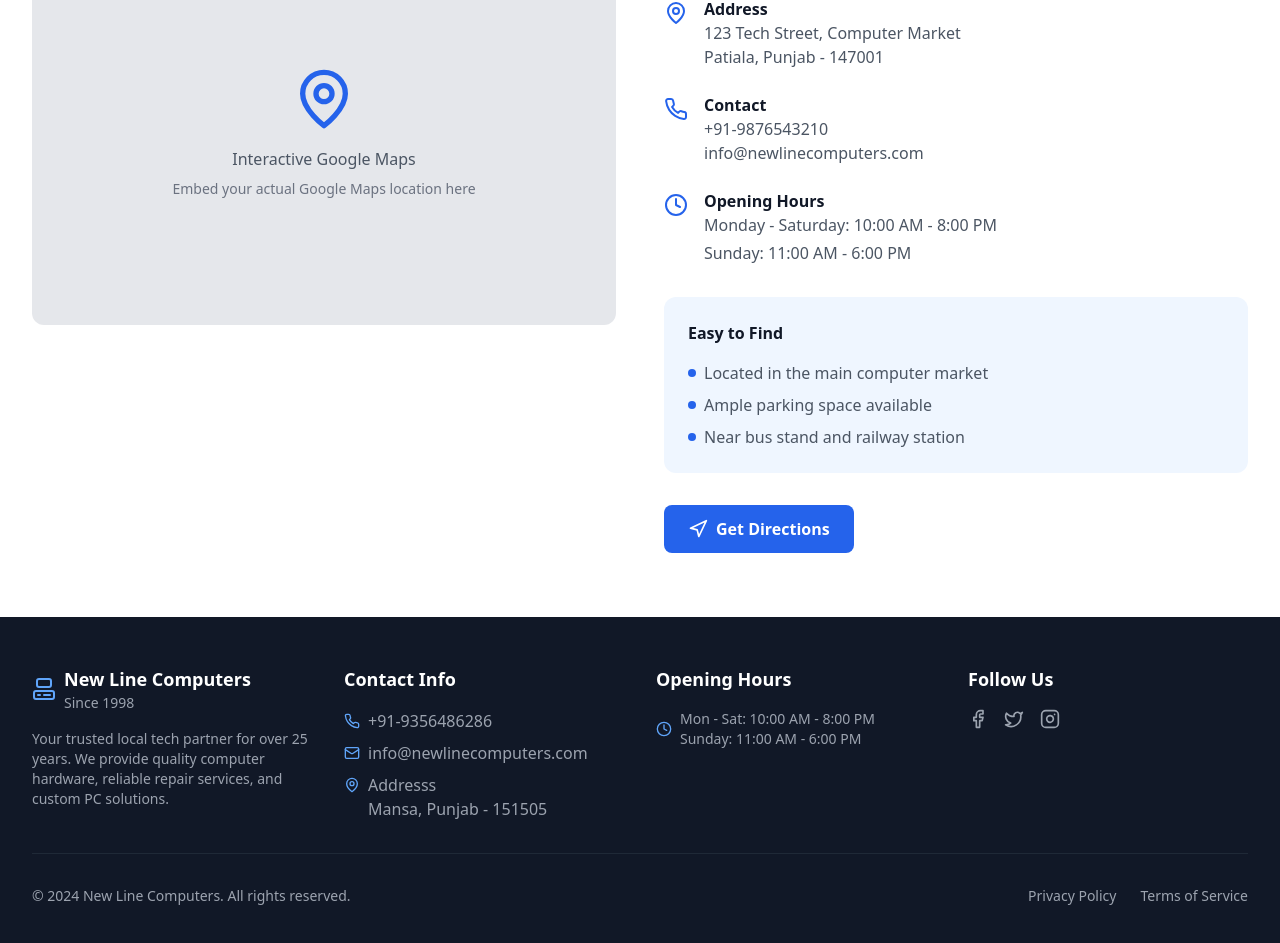
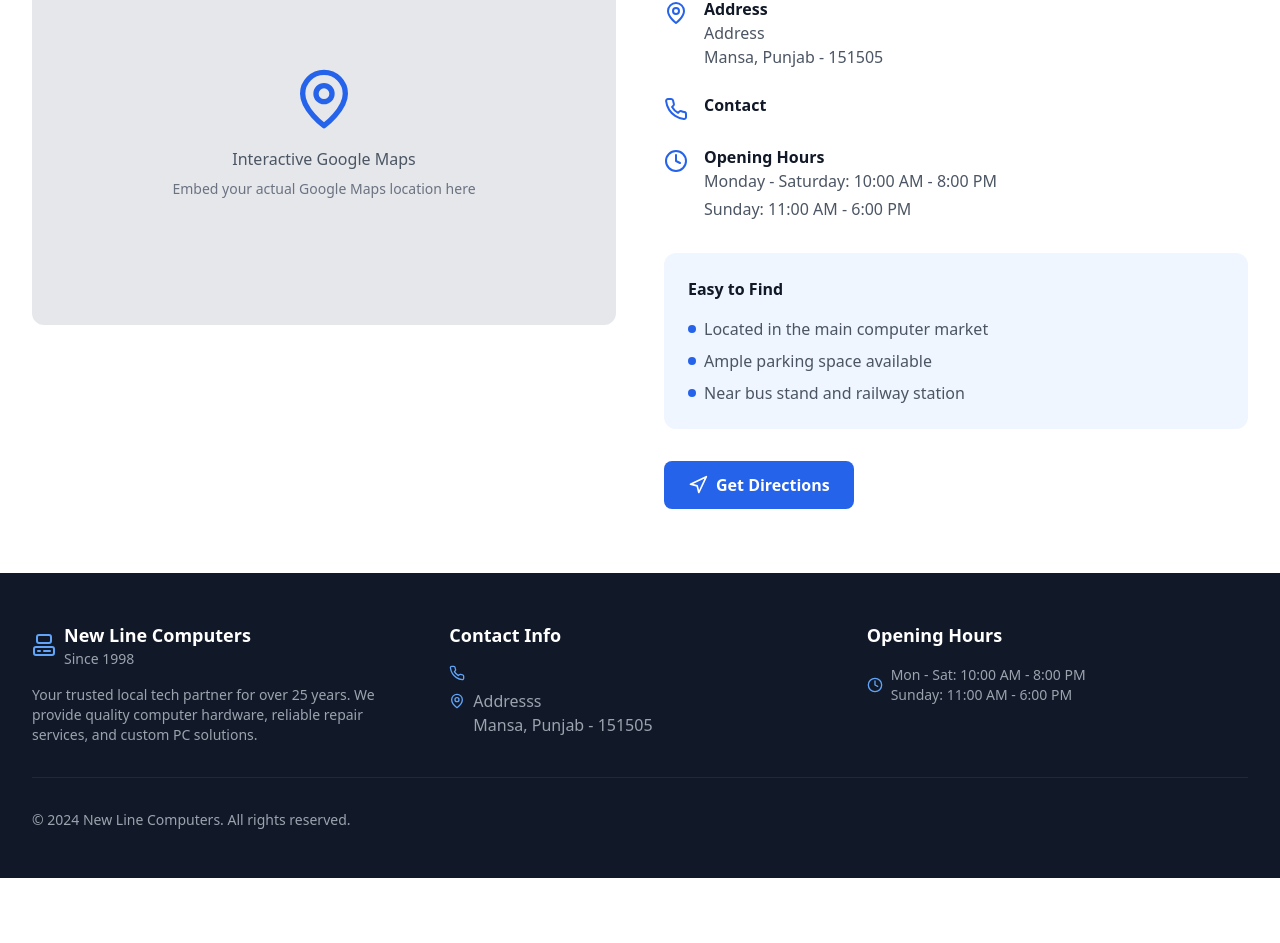
Before and after one commit to G5277/new-line-computers, a React (Vite) app: page / in a window 1280 px wide. Shown: the part 5079-6022 px from the top of the page. After the commit the page ends 5957 px from the top, so only its background shows below. Built offline with nearby package versions, Linux system fonts and the light colour scheme.

Commit message:
phone number issue solved

```diff
--- a/src/components/Footer.tsx
+++ b/src/components/Footer.tsx
@@ -1,11 +1,13 @@
 import React from 'react';
-import { Computer, Phone, Mail, MapPin, Clock, Facebook, Twitter, Instagram } from 'lucide-react';
+import { Computer, Phone, MapPin, Clock } from 'lucide-react';
 
 const Footer = () => {
+  const phoneNumber = import.meta.env.VITE_PHONE_NUMBER
+
   return (
     <footer className="bg-gray-900 text-white">
       <div className="max-w-7xl mx-auto px-4 sm:px-6 lg:px-8 py-12">
-        <div className="grid grid-cols-1 md:grid-cols-2 lg:grid-cols-4 gap-8">
+        <div className="grid grid-cols-1 md:grid-cols-2 lg:grid-cols-3 gap-9">
           {/* Company Info */}
           <div className="space-y-4">
             <div className="flex items-center space-x-2">
@@ -27,14 +29,8 @@ const Footer = () => {
             <div className="space-y-2">
               <div className="flex items-center space-x-2">
                 <Phone className="h-4 w-4 text-blue-400" />
-                <a href="tel:+91-9876543210" className="text-gray-400 hover:text-white transition-colors">
-                  +91-9356486286
-                </a>
-              </div>
-              <div className="flex items-center space-x-2">
-                <Mail className="h-4 w-4 text-blue-400" />
-                <a href="mailto:info@newlinecomputers.com" className="text-gray-400 hover:text-white transition-colors">
-                  info@newlinecomputers.com
+                <a href={`tel:${phoneNumber}`} className="text-gray-400 hover:text-white transition-colors">
+                  {phoneNumber}
                 </a>
               </div>
               <div className="flex items-start space-x-2">
@@ -60,22 +56,6 @@ const Footer = () => {
               </div>
             </div>
           </div>
-
-          {/* Social Links */}
-          <div className="space-y-4">
-            <h3 className="text-lg font-semibold">Follow Us</h3>
-            <div className="flex space-x-4">
-              <a href="#" className="text-gray-400 hover:text-blue-400 transition-colors">
-                <Facebook className="h-5 w-5" />
-              </a>
-              <a href="#" className="text-gray-400 hover:text-blue-400 transition-colors">
-                <Twitter className="h-5 w-5" />
-              </a>
-              <a href="#" className="text-gray-400 hover:text-blue-400 transition-colors">
-                <Instagram className="h-5 w-5" />
-              </a>
-            </div>
-          </div>
         </div>
 
         <div className="border-t border-gray-800 pt-8 mt-8">
@@ -83,14 +63,14 @@ const Footer = () => {
             <p className="text-gray-400 text-sm">
               © 2024 New Line Computers. All rights reserved.
             </p>
-            <div className="flex space-x-6 mt-4 md:mt-0">
+            {/* <div className="flex space-x-6 mt-4 md:mt-0">
               <a href="#" className="text-gray-400 hover:text-white text-sm transition-colors">
                 Privacy Policy
               </a>
               <a href="#" className="text-gray-400 hover:text-white text-sm transition-colors">
                 Terms of Service
               </a>
-            </div>
+            </div> */}
           </div>
         </div>
       </div>
--- a/src/components/Header.tsx
+++ b/src/components/Header.tsx
@@ -5,6 +5,7 @@ import { Menu, X, Phone, Computer, Settings } from 'lucide-react';
 const Header = () => {
   const [isMenuOpen, setIsMenuOpen] = useState(false);
   const location = useLocation();
+  const phoneNumber = import.meta.env.VITE_PHONE_NUMBER
 
   const navigation = [
     { name: 'Home', href: '/' },
@@ -56,7 +57,7 @@ const Header = () => {
               <span>Admin</span>
             </Link>
             <a
-              href="tel:+91-9876543210"
+              href={`tel:${phoneNumber}`}
               className="bg-blue-600 text-white px-4 py-2 rounded-lg font-medium hover:bg-blue-700 transition-colors flex items-center space-x-2"
             >
               <Phone className="h-4 w-4" />
@@ -102,7 +103,7 @@ const Header = () => {
                 <span>Store Owner Login</span>
               </Link>
               <a
-                href="tel:+91-9876543210"
+              href={`tel:${phoneNumber}`}
                 className="bg-blue-600 text-white px-3 py-2 rounded-md font-medium hover:bg-blue-700 transition-colors flex items-center space-x-2 mt-2"
               >
                 <Phone className="h-4 w-4" />
--- a/src/components/WhatsAppWidget.tsx
+++ b/src/components/WhatsAppWidget.tsx
@@ -2,7 +2,7 @@ import React from 'react';
 import { MessageCircle } from 'lucide-react';
 
 const WhatsAppWidget = () => {
-  const phoneNumber = '+919876543210';
+  const phoneNumber = import.meta.env.VITE_PHONE_NUMBER
   const message = 'Hello! I would like to inquire about your services.';
 
   return (
--- a/src/components/home/About.tsx
+++ b/src/components/home/About.tsx
@@ -1,5 +1,5 @@
 import React from 'react';
-import { Shield, Users, Award, Clock } from 'lucide-react';
+import { Shield, Award, Clock } from 'lucide-react';
 
 const About = () => {
   const features = [
--- a/src/components/home/FeaturedProducts.tsx
+++ b/src/components/home/FeaturedProducts.tsx
@@ -2,6 +2,7 @@ import React from 'react';
 import { Star, Phone, Tag } from 'lucide-react';
 
 const FeaturedProducts = () => {
+    const phoneNumber = import.meta.env.VITE_PHONE_NUMBER;
   const products = [
     {
       id: 1,
@@ -138,7 +139,7 @@ const FeaturedProducts = () => {
 
                 <div className="flex space-x-2">
                   <a
-                    href="tel:+91-9876543210"
+                    href={`tel:${phoneNumber}`}
                     className="flex-1 bg-blue-600 text-white px-4 py-2 rounded-lg font-medium hover:bg-blue-700 transition-colors flex items-center justify-center space-x-2"
                   >
                     <Phone className="h-4 w-4" />
--- a/src/components/home/Hero.tsx
+++ b/src/components/home/Hero.tsx
@@ -2,6 +2,8 @@ import React from 'react';
 import { Phone, ArrowRight, Monitor, Cpu, HardDrive } from 'lucide-react';
 
 const Hero = () => {
+  const phoneNumber = import.meta.env.VITE_PHONE_NUMBER;
+
   return (
     <section className="relative bg-gradient-to-br from-blue-900 via-blue-800 to-blue-700 text-white">
       <div className="absolute inset-0 bg-black opacity-20"></div>
@@ -24,7 +26,7 @@ const Hero = () => {
 
             <div className="flex flex-col sm:flex-row gap-4">
               <a
-                href="tel:+91-9356486286"
+                href={`tel:${phoneNumber}`}
                 className="bg-orange-500 text-white px-8 py-4 rounded-lg font-semibold hover:bg-orange-600 transition-colors flex items-center justify-center space-x-2 shadow-lg"
               >
                 <Phone className="h-5 w-5" />
--- a/src/components/home/LocationMap.tsx
+++ b/src/components/home/LocationMap.tsx
@@ -2,6 +2,7 @@ import React from 'react';
 import { MapPin, Phone, Clock, Navigation } from 'lucide-react';
 
 const LocationMap = () => {
+  const phoneNumber = import.meta.env.VITE_PHONE_NUMBER;
   return (
     <section className="py-16 bg-white">
       <div className="max-w-7xl mx-auto px-4 sm:px-6 lg:px-8">
@@ -39,8 +40,8 @@ const LocationMap = () => {
                   <div>
                     <h4 className="font-semibold text-gray-900">Address</h4>
                     <p className="text-gray-600">
-                      123 Tech Street, Computer Market<br />
-                      Patiala, Punjab - 147001
+                      Address<br />
+                      Mansa, Punjab - 151505
                     </p>
                   </div>
                 </div>
@@ -50,13 +51,8 @@ const LocationMap = () => {
                   <div>
                     <h4 className="font-semibold text-gray-900">Contact</h4>
                     <p className="text-gray-600">
-                      <a href="tel:+91-9876543210" className="hover:text-blue-600">
-                        +91-9876543210
-                      </a>
-                    </p>
-                    <p className="text-gray-600">
-                      <a href="mailto:info@newlinecomputers.com" className="hover:text-blue-600">
-                        info@newlinecomputers.com
+                      <a href={`tel:${phoneNumber}`} className="hover:text-blue-600">
+                        {phoneNumber}
                       </a>
                     </p>
                   </div>
--- a/src/components/home/Services.tsx
+++ b/src/components/home/Services.tsx
@@ -2,6 +2,7 @@ import React from 'react';
 import { Monitor, Wrench, Cpu, Network, Laptop, Printer } from 'lucide-react';
 
 const Services = () => {
+  const phoneNumber = import.meta.env.VITE_PHONE_NUMBER;
   const services = [
     {
       icon: Monitor,
@@ -71,7 +72,7 @@ const Services = () => {
               </ul>
               <div className="mt-6">
                 <a
-                  href="tel:+91-9876543210"
+                  href={`tel:${phoneNumber}`}
                   className="text-blue-600 hover:text-blue-700 font-medium text-sm transition-colors"
                 >
                   Call for Details →
--- a/src/pages/Contact.tsx
+++ b/src/pages/Contact.tsx
@@ -2,6 +2,8 @@ import React, { useState } from 'react';
 import { MapPin, Phone, Mail, Clock, Send, MessageCircle, Navigation } from 'lucide-react';
 
 const Contact = () => {
+  const whatsappNumber = import.meta.env.VITE_WHATSAPP_NUMBER;
+  const phoneNumber = import.meta.env.VITE_PHONE_NUMBER;
   const [formData, setFormData] = useState({
     name: '',
     email: '',
@@ -58,8 +60,8 @@ const Contact = () => {
                   <div>
                     <h3 className="font-semibold text-gray-900 mb-1">Phone</h3>
                     <p className="text-gray-600">
-                      <a href="tel:+91-9876543210" className="hover:text-blue-600 transition-colors">
-                        +91-9876543210
+                      <a href={`tel:${phoneNumber}`} className="hover:text-blue-600 transition-colors">
+                        {phoneNumber}
                       </a>
                     </p>
                     <p className="text-sm text-gray-500">Available 24/7 for emergencies</p>
@@ -118,14 +120,14 @@ const Contact = () => {
               <h3 className="text-xl font-bold mb-6">Quick Actions</h3>
               <div className="space-y-4">
                 <a
-                  href="tel:+91-9876543210"
+                  href={`tel:${phoneNumber}`}
                   className="bg-white bg-opacity-20 backdrop-blur-sm rounded-lg p-4 flex items-center space-x-3 hover:bg-opacity-30 transition-colors"
                 >
                   <Phone className="h-5 w-5" />
                   <span>Call for Immediate Support</span>
                 </a>
                 <a
-                  href="https://wa.me/919876543210"
+                  href={`https://wa.me/${whatsappNumber}`}
                   target="_blank"
                   rel="noopener noreferrer"
                   className="bg-white bg-opacity-20 backdrop-blur-sm rounded-lg p-4 flex items-center space-x-3 hover:bg-opacity-30 transition-colors"
--- a/src/pages/Products.tsx
+++ b/src/pages/Products.tsx
@@ -2,6 +2,7 @@ import React, { useState } from 'react';
 import { Search, Filter, Grid, List, Phone, Star, Tag } from 'lucide-react';
 
 const Products = () => {
+  const phoneNumber = import.meta.env.VITE_PHONE_NUMBER;
   const [viewMode, setViewMode] = useState('grid');
   const [searchTerm, setSearchTerm] = useState('');
   const [selectedCategory, setSelectedCategory] = useState('all');
@@ -297,7 +298,7 @@ const Products = () => {
 
                 <div className="space-y-2">
                   <a
-                    href="tel:+91-9876543210"
+                    href={`tel:${phoneNumber}`}
                     className={`bg-blue-600 text-white px-4 py-2 rounded-lg font-medium hover:bg-blue-700 transition-colors flex items-center justify-center space-x-2 ${
                       !product.inStock ? 'opacity-50 cursor-not-allowed' : ''
                     }`}
--- a/src/pages/RepairServices.tsx
+++ b/src/pages/RepairServices.tsx
@@ -2,6 +2,7 @@ import React, { useState } from 'react';
 import { Wrench, Laptop, Monitor, Printer, Smartphone, HardDrive, CheckCircle, Phone, Mail } from 'lucide-react';
 
 const RepairServices = () => {
+  const phoneNumber = import.meta.env.VITE_PHONE_NUMBER;
   const [formData, setFormData] = useState({
     name: '',
     phone: '',
@@ -300,11 +301,11 @@ const RepairServices = () => {
               </p>
               <div className="space-y-4">
                 <a
-                  href="tel:+91-9876543210"
+                  href={`tel:${phoneNumber}`}
                   className="bg-orange-500 text-white px-6 py-3 rounded-lg font-semibold hover:bg-orange-600 transition-colors flex items-center space-x-2"
                 >
                   <Phone className="h-5 w-5" />
-                  <span>Call Now: +91-9876543210</span>
+                  <span>Call Now: {phoneNumber}</span>
                 </a>
                 <a
                   href="mailto:repairs@newlinecomputers.com"
```
Also changed, not shown: src/pages/AdminDashboard.tsx (+1 -9 lines), 2 other files (tests, documents, lock files or other folders).
